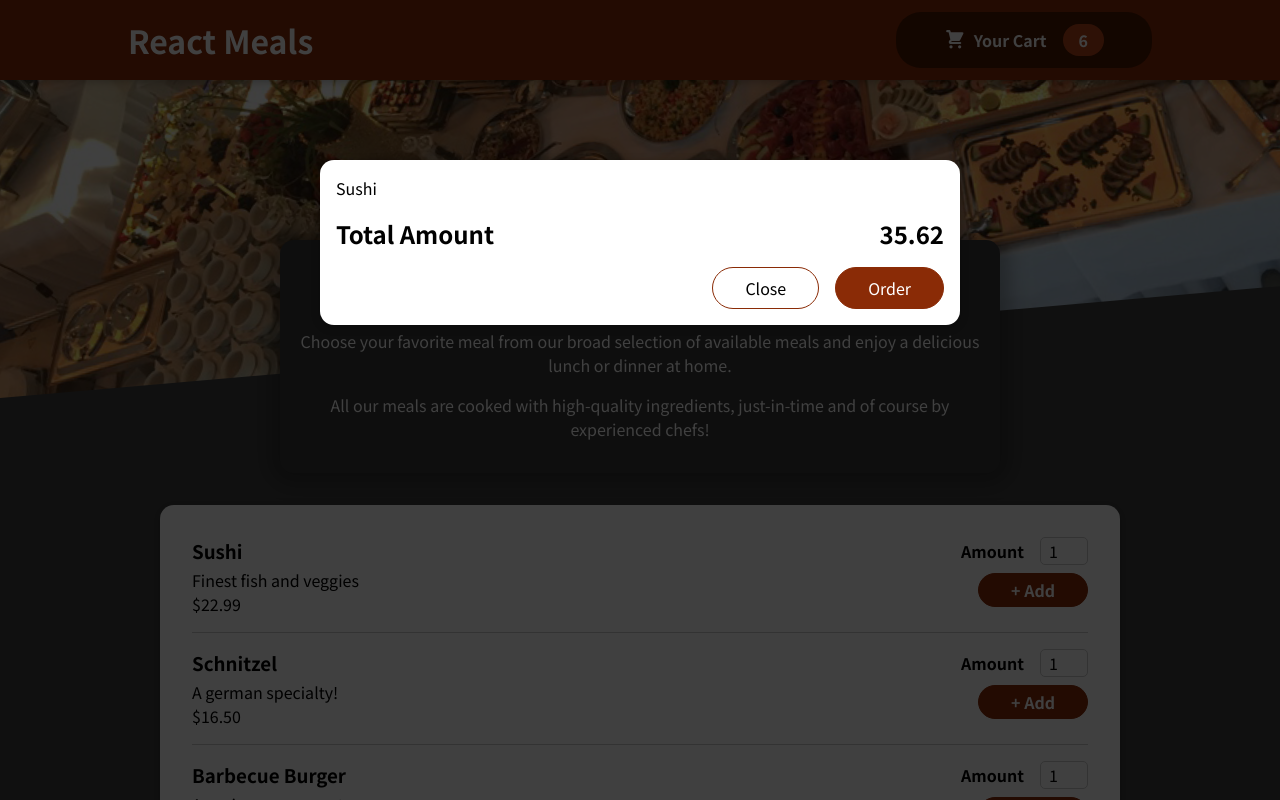
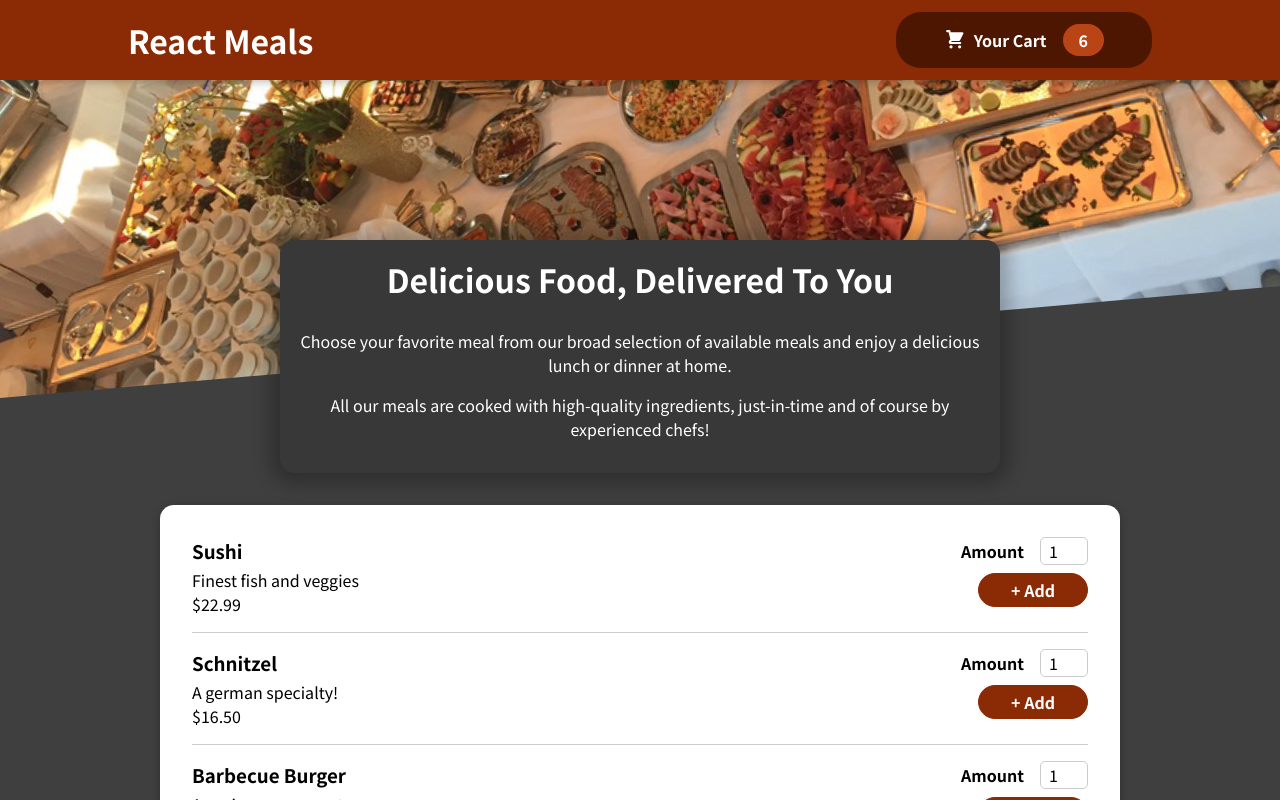
Before and after one commit to jonahliu0426/food-order-web-app, a React (Create React App) app: page / in a window 1280 px wide. Shown: the top 800 px of the page. Built offline with nearby package versions, Linux system fonts and the light colour scheme.

Commit message:
add show/hide cart state management in App.js and passed the handlers as prop to children components

```diff
--- a/src/App.js
+++ b/src/App.js
@@ -1,15 +1,26 @@
 import logo from './logo.svg';
 import './App.css';
-import React, { Fragment } from 'react';
+import React, { Fragment, useState } from 'react';
 import Header from './components/Layout/Header';
 import Meals from './components/Meals/Meals';
 import Cart from './components/Cart/Cart';
 
 function App() {
+
+  const [isCartShown, setIsCartShown] = useState(false);
+
+  const showCartHandler = () => {
+    setIsCartShown(true);
+  }
+
+  const hideCartHandler = () => {
+    setIsCartShown(false);
+  }
+
   return (
     <Fragment>
-      <Cart />
-      <Header />
+      {isCartShown && <Cart onClose={hideCartHandler} />}
+      <Header onShowCart={showCartHandler} />
       <main>
         <Meals />
       </main>
--- a/src/components/Cart/Cart.js
+++ b/src/components/Cart/Cart.js
@@ -9,14 +9,14 @@
         </ul>
     )
     return (
-        <Modal>
+        <Modal onCloseCart={props.onClose}>
             {cartItems}
             <div className={classes.total}>
                 <span>Total Amount</span>
                 <span>35.62</span>
             </div>
             <div className={classes.actions}>
-                <button className={classes['button-alt']}>Close</button>
+                <button className={classes['button-alt']} onClick={props.onClose}>Close</button>
                 <button className={classes.button}>Order</button>
             </div>
         </Modal>
--- a/src/components/Layout/Header.js
+++ b/src/components/Layout/Header.js
@@ -8,7 +8,7 @@
         <Fragment>
             <header className={classes.header}>
                 <h1>React Meals</h1>
-                <HeaderCartButton />
+                <HeaderCartButton onShowCart={props.onShowCart} />
             </header>
             <div className={classes['main-image']}>
                 <img src={mealsImage} alt="a table of food" />
--- a/src/components/Layout/HeaderCartButton.js
+++ b/src/components/Layout/HeaderCartButton.js
@@ -4,7 +4,7 @@
 
 const HeaderCartButton = (props) => {
     return (
-        <button className={classes.button}>
+        <button className={classes.button} onClick={props.onShowCart}>
             <span className={classes.icon}>
                 <CartIcon />
             </span>
--- a/src/components/UI/Modal.js
+++ b/src/components/UI/Modal.js
@@ -3,7 +3,7 @@
 import ReactDOM from 'react-dom';
 
 const Backdrop = props => {
-    return <div className={classes.backdrop} />
+    return <div className={classes.backdrop} onClick={props.onCloseCart} />
 }
 
 const ModalOverlay = (props) => {
@@ -19,7 +19,7 @@
 const Modal = props => {
     return (
         <Fragment>
-            {ReactDOM.createPortal(<Backdrop />, modalOverlay)}
+            {ReactDOM.createPortal(<Backdrop onCloseCart={props.onCloseCart} />, modalOverlay)}
             {ReactDOM.createPortal(<ModalOverlay>{props.children}</ModalOverlay>, modalOverlay)}
         </Fragment>
     )
```
